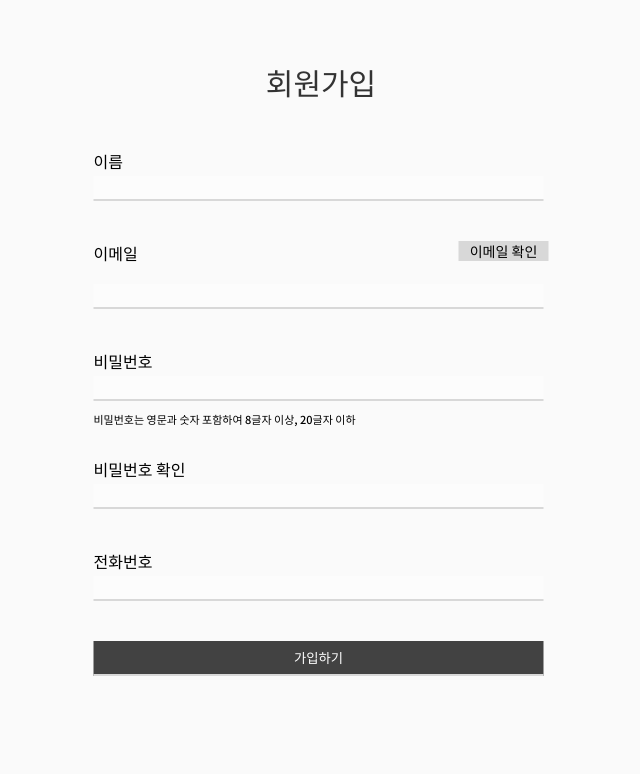
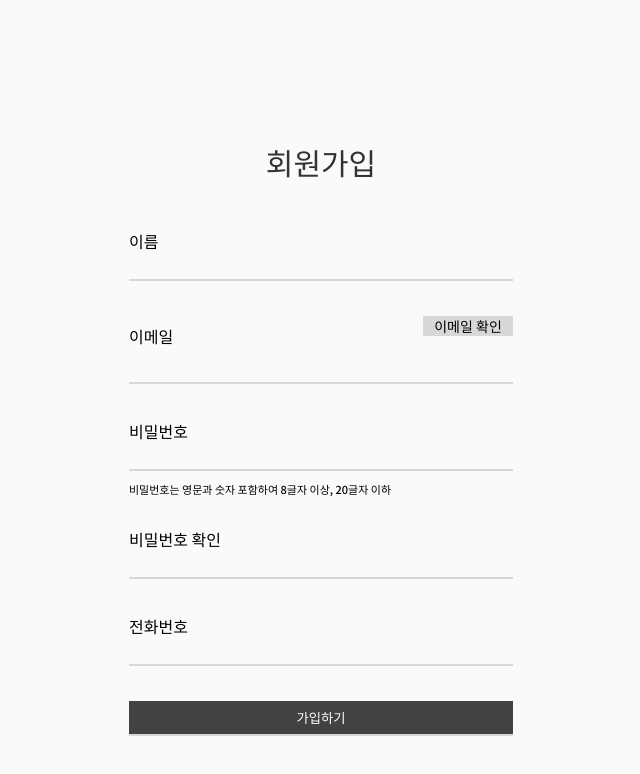
Before and after one commit to cafenual/cafenual-hyeon, a React (Create React App) app in the folder front/: page /join in a window 1280 px wide. Shown: the top 774 px of the page, without its empty margins (319-959 px from the left). Built offline with nearby package versions, Linux system fonts and the light colour scheme; a web font is replaced by a local one.

Commit message:
Refector : 코드 리팩토링

```diff
--- a/front/src/layouts/Header/styles.css
+++ b/front/src/layouts/Header/styles.css
@@ -7,31 +7,30 @@
   top: 0;
   width: 100%;
   background-color: #2e2e2e;
-  min-width: 1100px;
+  min-width: 930px;
 }
 
-.header-menu {
-  min-width: 900px;
+#Header .header-menu {
   display: flex;
   align-items: center;
   padding: 15px 20px;
   z-index: 10;
 }
 
-.header-logo {
+#Header .header-logo {
   padding-left: 20px;
 }
 
-.header-logo a {
+#Header .header-logo a {
   display: flex;
   align-items: center;
 }
 
-.header-logo svg {
+#Header .header-logo svg {
   color: rgb(18, 113, 175);
 }
 
-.header-logo .h1 {
+#Header .header-logo .h1 {
   font-family: "Open Sans", sans-serif;
   font-weight: bolder;
   padding: 0px 60px 0px 5px;
@@ -39,27 +38,27 @@
   color: #ffffff;
 }
 
-.header-nav {
+#Header .header-nav {
   display: flex;
   width: 100%;
   justify-content: space-between; /*크기만큼 알아서 공백을 줌*/
   align-items: center;
 }
 
-.header-nav .left-nav li {
+#Header .header-nav .left-nav li {
   float: left;
   font-size: 18px;
   border-radius: 10px;
 }
 
-.header-nav .left-nav li a {
+#Header .header-nav .left-nav li a {
   color: #f2f2f2;
   padding: 10px 20px;
   border-radius: 10px;
   margin-left: 10px;
 }
 
-.header-nav .right-nav li {
+#Header .header-nav .right-nav li {
   float: left;
   padding: 10px 13px;
   font-size: 16px;
@@ -68,7 +67,7 @@
 #Header a {
   color: #f2f2f2;
 }
-img {
+#Header img {
   width: 45px;
   height: 45px;
 }
--- a/front/src/pages/Join/index.js
+++ b/front/src/pages/Join/index.js
@@ -41,11 +41,15 @@ const Join = () => {
           <form>
             <label>이름</label>
             <input type="text" name="user_id" required />
-            <label>이메일</label>
-            <div class="email_check">
-              <center>
-                <a>이메일 확인</a>
-              </center>
+            <div className="email-area">
+              <div>
+                <label>이메일</label>
+              </div>
+              <div class="email_check">
+                <center>
+                  <a>이메일 확인</a>
+                </center>
+              </div>
             </div>
             <input type="email" name="user_email" required />
             <label>비밀번호</label>
--- a/front/src/pages/Join/styles.css
+++ b/front/src/pages/Join/styles.css
@@ -12,9 +12,16 @@ body {
   top: 50%;
   transform: translate(-50%, -50%);
 
-  width: 455px;
-  height: 680px;
+  width: calc(30%);
+  height: calc(65%);
   position: block;
+}
+#Join .email-area {
+  width: 100%;
+  height: 10%;
+  align-items: center;
+  justify-content: space-between;
+  display: flex;
 }
 #Join .joinform_title {
   margin-bottom: 45px;
@@ -23,10 +30,10 @@ body {
 }
 #Join input,
 button {
-  background-color: #fcfcfc;
+  background-color: #fafafa;
   height: 25px;
-  width: 450px;
-  margin-bottom: 40px;
+  width: 100%;
+  margin-bottom: 35px;
   border: #fff;
   border-bottom: 2px solid #d8d8d8;
 }
--- a/front/src/pages/Login/styles.css
+++ b/front/src/pages/Login/styles.css
@@ -8,25 +8,24 @@
   top: 50%;
   transform: translate(-50%, -50%);
 
-  width: 500px;
-  border: #fff;
-  height: 400px;
+  width: calc(40%);
+  height: calc(40%);
 }
 .login-title {
   text-align: center;
-  padding-bottom: 40px;
-  font-size: 35px;
+  padding-bottom: calc(7%);
+  font-size: calc(200%);
   color: #333;
   margin-bottom: 10px;
 }
 #Login input {
   width: 100%;
-  height: 45px;
+  height: calc(20%);
   margin-bottom: 30px;
-  padding: 10px;
-  border: #fff;
+  padding: 5px;
+  border: #fafafa;
   border-bottom: 2px solid #d8d8d8;
-  background-color: #fcfcfc;
+  background-color: #fafafa;
 }
 .login-form button {
   width: 100%;
```
